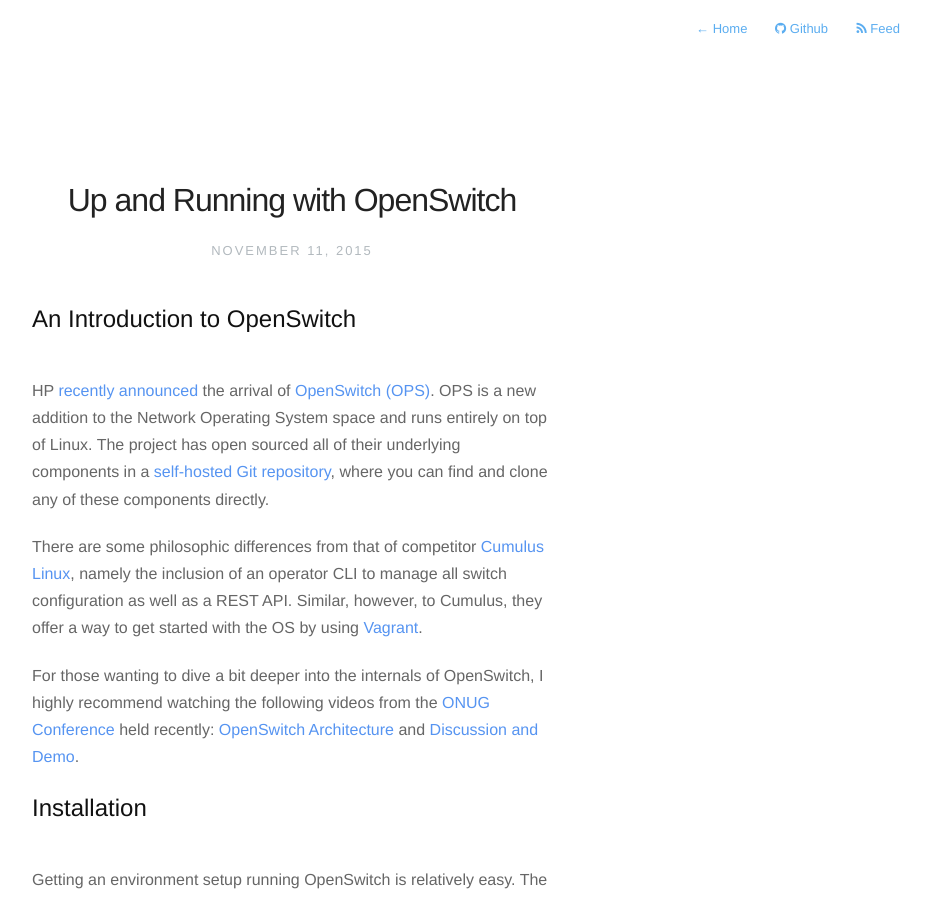
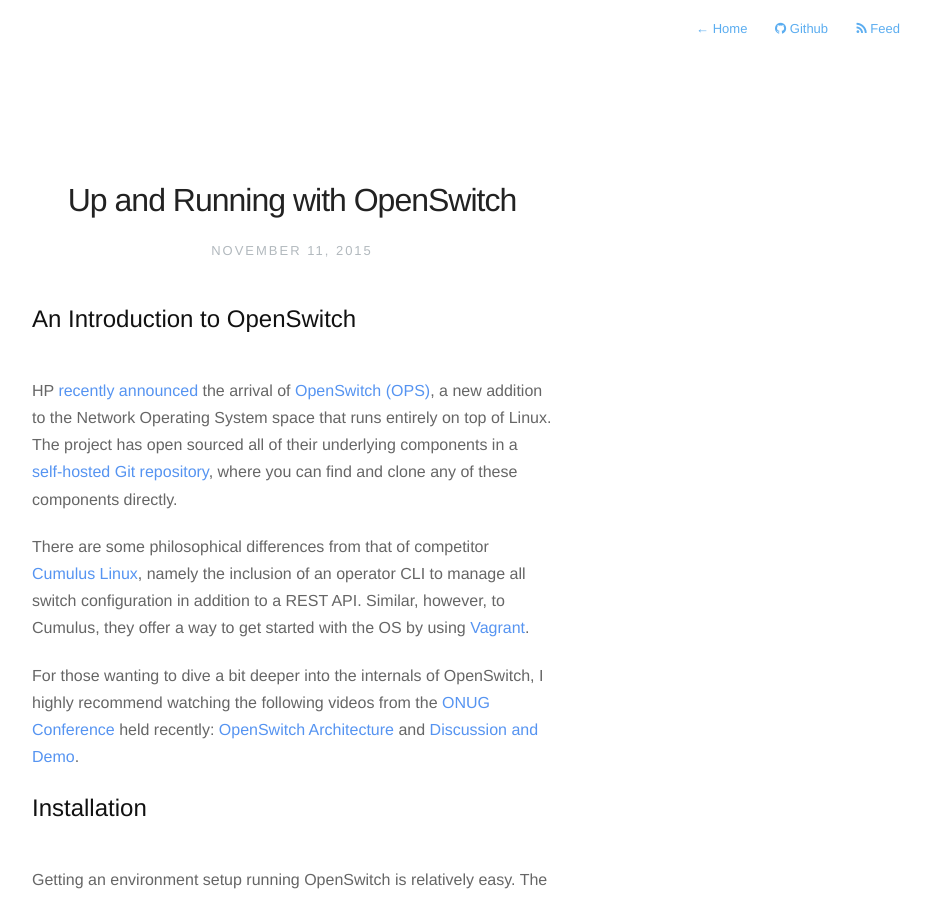
Before and after one commit to nextrevision/nextrevision.github.io, a Jekyll site: the page built from _posts/2015-11-11-up-and-running-with-openswitch.md, in a window 1280 px wide and 900 px high. Shown: the whole window, without its empty margins (348-1279 px from the left). Built offline with Jekyll 4.4.1, drawn with Linux system fonts in a browser that asks for light colours; nearby versions of some CDN libraries; Markdown is read by kramdown in place of the engine named in the settings.

Commit message:
Fixing typos in OpenSwitch article

```diff
--- a/_posts/2015-11-11-up-and-running-with-openswitch.md
+++ b/_posts/2015-11-11-up-and-running-with-openswitch.md
@@ -6,9 +6,9 @@
 
 ## An Introduction to OpenSwitch
 
-HP [recently announced](http://www8.hp.com/us/en/hp-news/press-release.html?wireId=1989827) the arrival of [OpenSwitch (OPS)](http://openswitch.net/). OPS is a new addition to the Network Operating System space and runs entirely on top of Linux. The project has open sourced all of their underlying components in a [self-hosted Git repository](http://git.openswitch.net/cgit/), where you can find and clone any of these components directly.
+HP [recently announced](http://www8.hp.com/us/en/hp-news/press-release.html?wireId=1989827) the arrival of [OpenSwitch (OPS)](http://openswitch.net/), a new addition to the Network Operating System space that runs entirely on top of Linux. The project has open sourced all of their underlying components in a [self-hosted Git repository](http://git.openswitch.net/cgit/), where you can find and clone any of these components directly.
 
-There are some philosophic differences from that of competitor [Cumulus Linux](https://cumulusnetworks.com), namely the inclusion of an operator CLI to manage all switch configuration as well as a REST API. Similar, however, to Cumulus, they offer a way to get started with the OS by using [Vagrant](https://www.vagrantup.com).
+There are some philosophical differences from that of competitor [Cumulus Linux](https://cumulusnetworks.com), namely the inclusion of an operator CLI to manage all switch configuration in addition to a REST API. Similar, however, to Cumulus, they offer a way to get started with the OS by using [Vagrant](https://www.vagrantup.com).
 
 For those wanting to dive a bit deeper into the internals of OpenSwitch, I highly recommend watching the following videos from the [ONUG Conference](http://opennetworkingusergroup.com) held recently: [OpenSwitch Architecture](https://vimeo.com/144749345) and [Discussion and Demo](https://vimeo.com/144750531).
 
```
